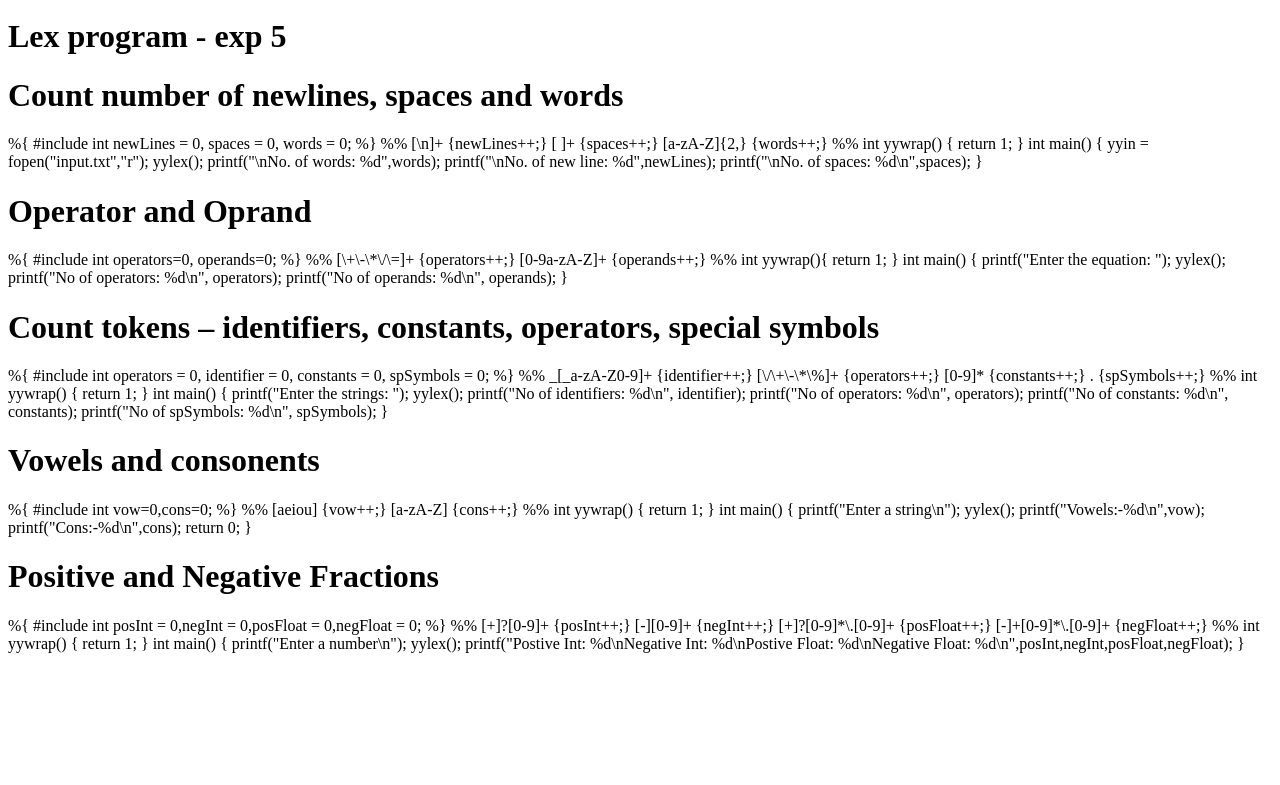
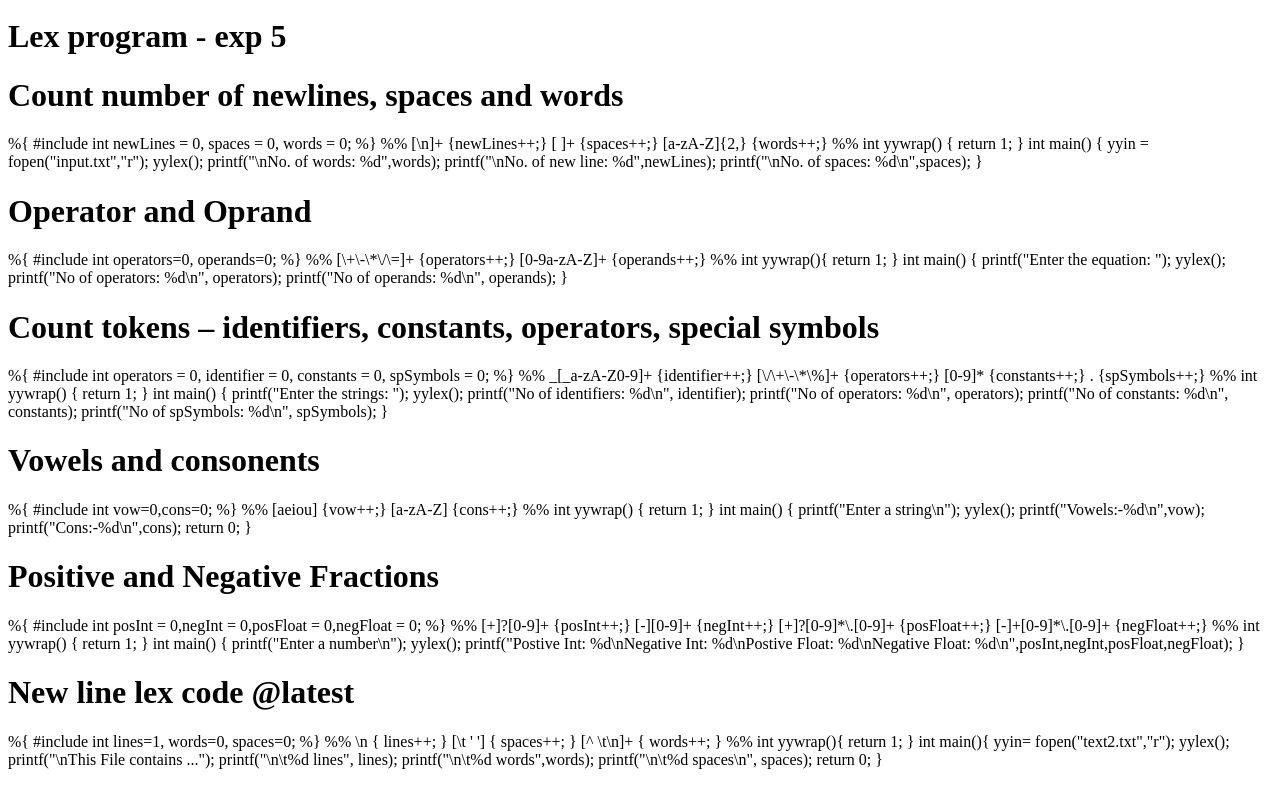
Before and after one commit to falcaozane/SPCC-Practicals, a plain HTML site: page index.html in a window 1280 px wide. Shown: the part 2501-3286 px from the top of the page. Before the commit the page ends 3170 px from the top, so only its background shows below. Drawn offline with Linux system fonts and the light colour scheme.

Commit message:
new line code

```diff
--- a/index.html
+++ b/index.html
@@ -936,6 +936,33 @@
                     }
             </p>
         </div>
+        <div>
+            <h1>New line lex code @latest</h1>
+            <p>
+                %{
+                    #include<stdio.h>
+                    int lines=1, words=0, spaces=0;
+                    %}
+                    %%
+                    \n      { lines++; }
+                    [\t ' ']  { spaces++; }
+                    [^ \t\n]+  { words++; }
+                    %%
+                    int yywrap(){
+                    return 1;
+                    }
+                    int main(){
+                    yyin= fopen("text2.txt","r");
+                    yylex();
+                    printf("\nThis File contains ...");
+                    printf("\n\t%d lines", lines);
+                    printf("\n\t%d words",words);
+                    printf("\n\t%d spaces\n", spaces);
+
+                    return 0;
+                    }
+            </p>
+        </div>
     </div>
 </body>
 </html>
```
